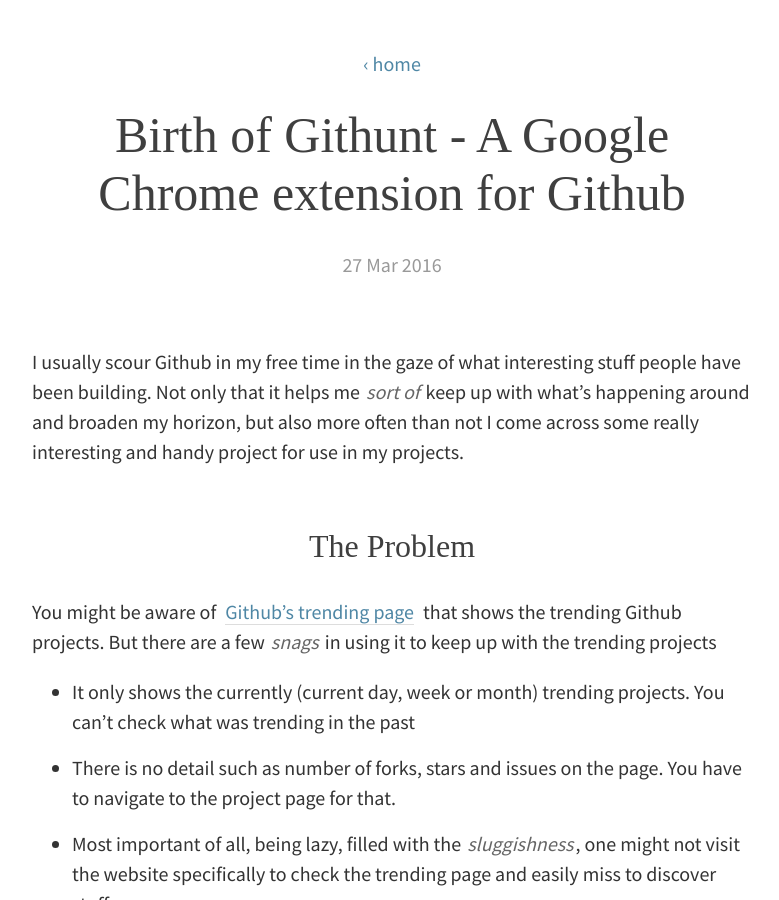
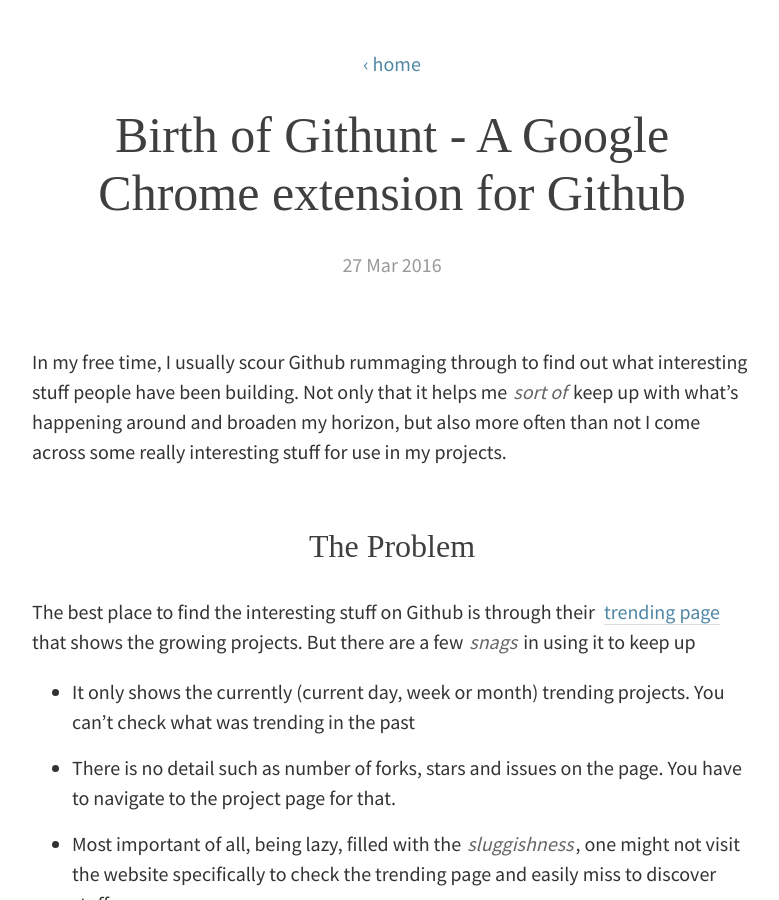
Before and after one commit to kamranahmedse/kamranahmedse.github.io, a Jekyll site: the page built from blog/_posts/2016-03-27-birth-of-githunt-google-chrome-extension-for-github.md, in a window 1280 px wide and 900 px high. Shown: the whole window, without its empty margins (248-1027 px from the left). Built offline with Jekyll 4.4.1, drawn with Linux system fonts in a browser that asks for light colours; some web fonts are replaced; comment, search, counter and statistics services are not loaded; some of the changed text lies outside the part shown.

Commit message:
Update 2016-03-27-birth-of-githunt-google-chrome-extension-for-github.md

```diff
--- a/blog/_posts/2016-03-27-birth-of-githunt-google-chrome-extension-for-github.md
+++ b/blog/_posts/2016-03-27-birth-of-githunt-google-chrome-extension-for-github.md
@@ -3,12 +3,11 @@
 title: Birth of Githunt - A Google Chrome extension for Github
 comments: true
 ---
-
-I usually scour Github in my free time in the gaze of what interesting stuff people have been building. Not only that it helps me *sort of* keep up with what's happening around and broaden my horizon, but also more often than not I come across some really interesting and handy project for use in my projects.
+In my free time, I usually scour Github rummaging through to find out what interesting stuff people have been building. Not only that it helps me *sort of* keep up with what's happening around and broaden my horizon, but also more often than not I come across some really interesting stuff for use in my projects.
 
 ## The Problem
 
-You might be aware of [Github's trending page](http://github.com/trending) that shows the trending Github projects. But there are a few *snags* in using it to keep up with the trending projects
+The best place to find the interesting stuff on Github is through their [trending page](http://github.com/trending) that shows the growing projects. But there are a few *snags* in using it to keep up
 
 - It only shows the currently (current day, week or month) trending projects. You can't check what was trending in the past
 - There is no detail such as number of forks, stars and issues on the page. You have to navigate to the project page for that.
```
Also changed, not shown: other parts of blog/_posts/2016-03-27-birth-of-githunt-google-chrome-extension-for-github.md (+2 -2 lines).
